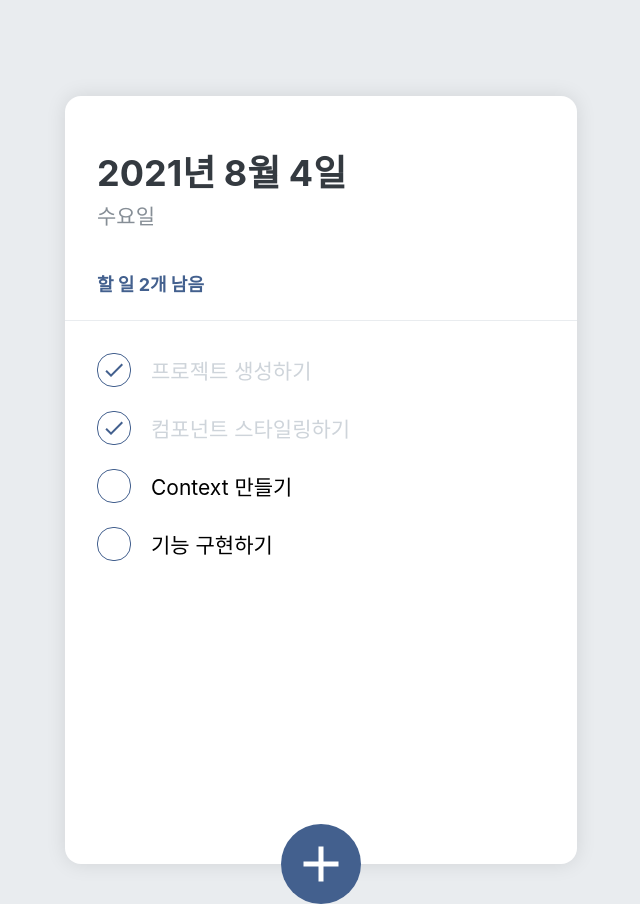
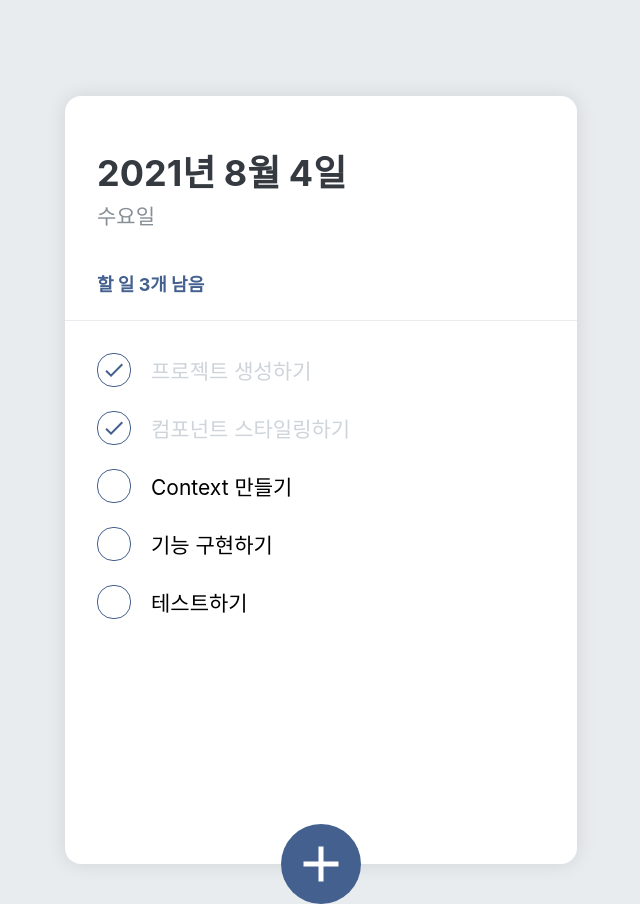
Before and after one commit to woohyemin/todolist2, a React (Create React App) app: page / in a window 1280 px wide. Shown: the whole page, without its empty margins (319-959 px from the left). Built offline with nearby package versions, Linux system fonts and the light colour scheme.

Commit message:
update initialTodos

```diff
--- a/src/TodoContext.js
+++ b/src/TodoContext.js
@@ -19,6 +19,11 @@ const initialTodos = [ // 할 일 초기 세팅
     {
         id: 4,
         text: '기능 구현하기',
+        done: false,
+    },
+    {
+        id: 5,
+        text: '테스트하기',
         done: false,
     }
 ];
```
